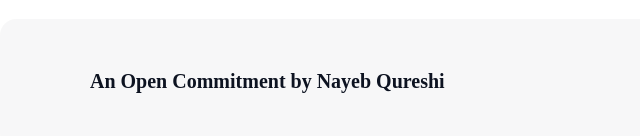
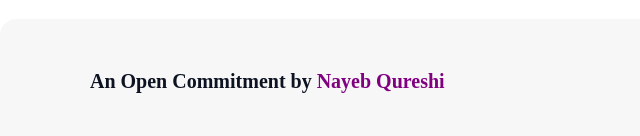
Before and after one commit to DilligentArch/assignment1, a plain HTML site: page index.html in a window 1280 px wide. Shown: the part 4401-4537 px from the top of the page, 0-640 px from the left. Drawn offline with Linux system fonts and the light colour scheme; a web font is replaced by a local one.

Commit message:
Modified Version

```diff
--- a/css/style.css
+++ b/css/style.css
@@ -598,3 +598,6 @@ input[type="submit"] {
     align-items: center;
     gap: 20px;
 }
+.last-P span{
+    color: purple;
+}
--- a/index.html
+++ b/index.html
@@ -122,7 +122,7 @@
     <footer class="last-foot " id="last-foot">
         <div class="last-content">
             <div class="last-P">
-                <h4>An Open Commitment by Nayeb Qureshi</h4>
+                <h4>An Open Commitment by <span>Nayeb Qureshi</span> </h4>
             </div>
             <div class="s-image">
                 <a href="https://www.facebook.com/profile.php?id=100004954210021" target="_blank">
```
